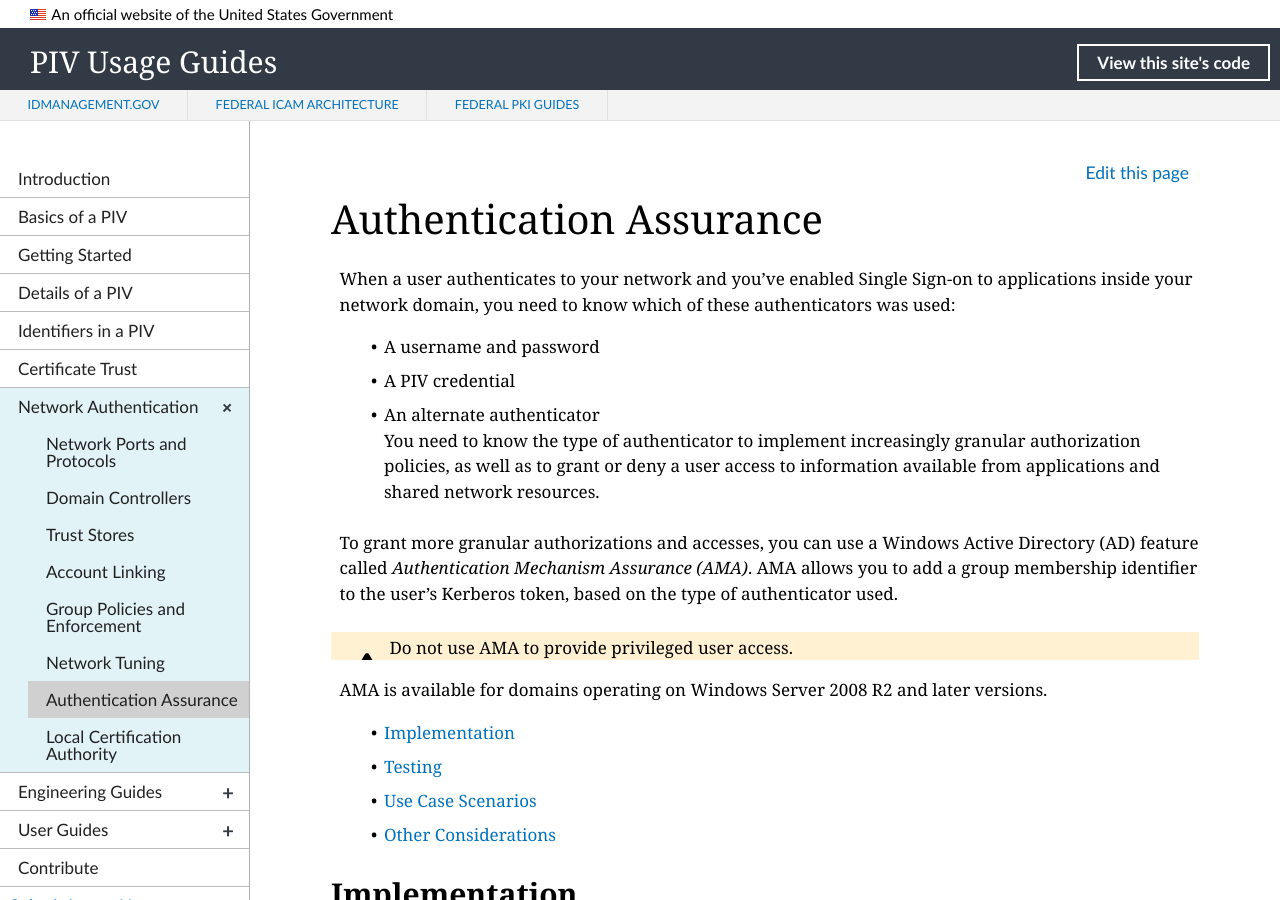
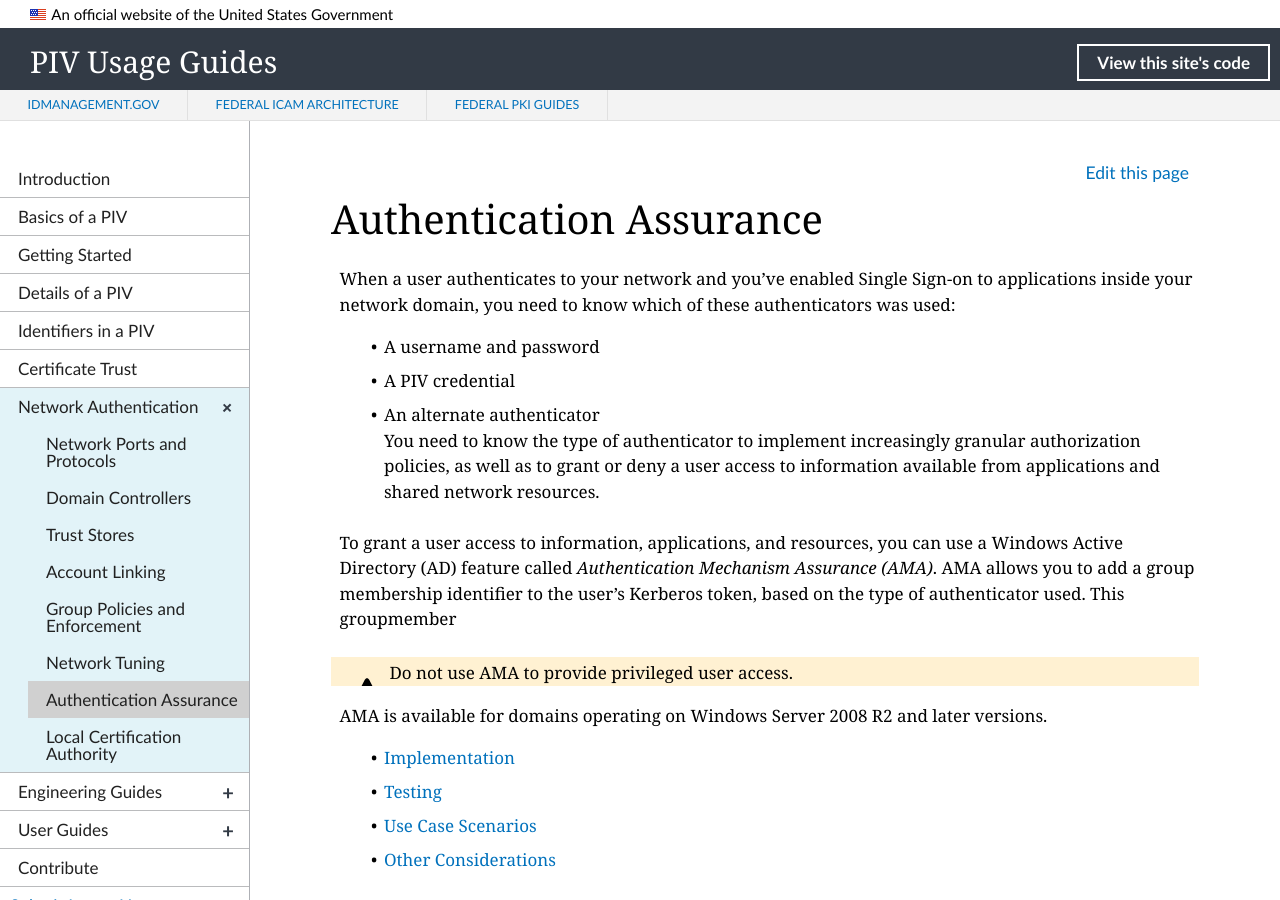
Before and after one commit to GSA/piv-guides, a Jekyll site: the page built from _networkconfig/10_ama.md, in a window 1280 px wide and 900 px high. Built offline with Jekyll 4.4.1, drawn with Linux system fonts in a browser that asks for light colours; nearby versions of some CDN libraries; library files that are not in the unit come from our copies.

Commit message:
Update 10_ama.md
Edits

```diff
--- a/_networkconfig/10_ama.md
+++ b/_networkconfig/10_ama.md
@@ -5,15 +5,15 @@
 permalink: networkconfig/ama/
 ---
 
-<!--This section's approach seem quite different that the 1st Use Case, which is complex but understandable. This section doesn't tell the same story. I'm not sure what this introduction is trying to say after reading Use Case 1.-->When a user authenticates to your network and you've enabled Single Sign-on to applications inside your network domain, you need to know which of these authenticators was used:
+When a user authenticates to your network and you've enabled Single Sign-on to applications inside your network domain, you need to know which of these authenticators was used:
 
 - A username and password
 - A PIV credential
 - An alternate authenticator
-<!--How does the engineer identify the authenticator type? It sounds like we are about to explain this, but then we don't. Is it a well-known process that doesn't need to be described?  The AMA process doesn't address this--only how to set more "granular" access privileges...?-->
-You need to know the type of authenticator to implement increasingly granular authorization policies, as well as to grant or deny a user access to information available from applications and shared network resources.
+<!--It sounds like we're about to tell the engineer how to identify which authenticator type was used, but we don't.  The Use Cases focus only on PIV credential authentication and no other authenticator types are discussed beyond this point, so the reader may well be left wondering...how do I know which authenticator type the user used?-->
+You need to know the type of authenticator to implement increasingly granular authorization policies, as well as to grant or deny a user access to information available from applications and shared network resources. <!--Authorization policies are not discussed anywhere below that I could tell.-->
 
-To grant more granular authorizations and accesses, you can use a Windows Active Directory (AD) feature called _Authentication Mechanism Assurance (AMA)_. AMA allows you to add a group membership identifier to the user’s Kerberos token, based on the type of authenticator used.
+To grant a user access to information, applications, and resources, you can use a Windows Active Directory (AD) feature called _Authentication Mechanism Assurance (AMA)_. AMA allows you to add a group membership identifier to the user’s Kerberos token, based on the type of authenticator used. This groupmember <!--Add a link that tells how to identify what authenticator type was used?  There's this one, which mentions AMA: [Was a smart-card used for logon?](https://social.technet.microsoft.com/wiki/contents/articles/11844.find-out-if-a-smart-card-was-used-for-logon.aspx){:target="_blank"}-->
 
 {% include alert-warning.html content="Do not use AMA to provide privileged user access." %}
 
```
